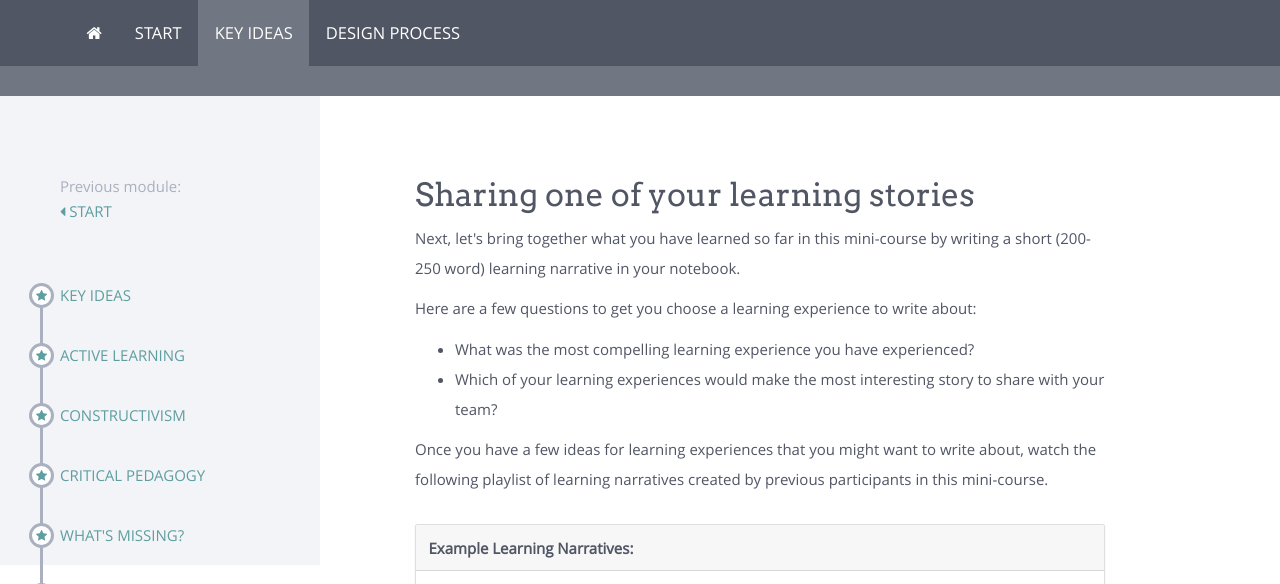
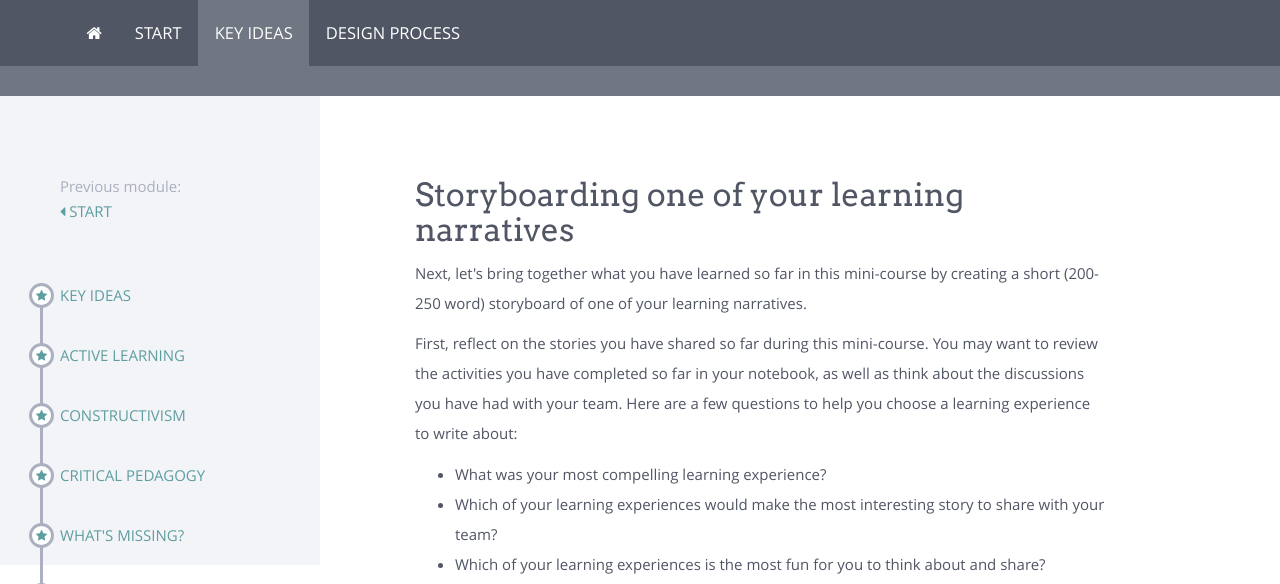
Before and after one commit to UCLALibrary/foundations, a Jekyll site: the page built from modules/key-ideas/_posts/2000-01-06-learning-narrative-draft.html, in a window 1280 px wide and 1400 px high. Shown: the top 584 px of the window. Built offline with Jekyll 4.4.1, drawn with Linux system fonts in a browser that asks for light colours; nearby versions of some CDN libraries; some of the changed text lies outside the part shown; grey boxes are pictures that could not be loaded.

Commit message:
Update 2000-01-06-learning-narrative-draft.html
changed to storyboarding

```diff
--- a/modules/key-ideas/_posts/2000-01-06-learning-narrative-draft.html
+++ b/modules/key-ideas/_posts/2000-01-06-learning-narrative-draft.html
@@ -1,18 +1,19 @@
 ---
-title: Your learning narrative
+title: Storyboarding
 ---
-<h2>Sharing one of your learning stories</h2>
+<h2>Storyboarding one of your learning narratives</h2>
 
-<p>Next, let's bring together what you have learned so far in this mini-course by writing a short (200-250 word) learning narrative in your notebook.</p>
+<p>Next, let's bring together what you have learned so far in this mini-course by creating a short (200-250 word) storyboard of one of your learning narratives.</p>
 
-<p>Here are a few questions to get you choose a learning experience to write about:</p>
+<p>First, reflect on the stories you have shared so far during this mini-course. You may want to review the activities you have completed so far in your notebook, as well as think about the discussions you have had with your team. Here are a few questions to help you choose a learning experience to write about:</p>
 
 <ul>
-    <li>What was the most compelling learning experience you have experienced?</li>
+    <li>What was your most compelling learning experience?</li>
     <li>Which of your learning experiences would make the most interesting story to share with your team?</li>
+    <li>Which of your learning experiences is the most fun for you to think about and share?</li>
 </ul>
 
-<p>Once you have a few ideas for learning experiences that you might want to write about, watch the following playlist of learning narratives created by previous participants in this mini-course. </p>
+<p>Once you have a few ideas for learning experiences that you might want to storyboard, watch the following playlist of learning narratives created by previous participants in this mini-course. </p>
 
 <div class="card my-5 shadow-sm">
     <div class="card-header">
@@ -30,24 +31,15 @@ title: Your learning narrative
     <span>{% include icon-notebook.html %}In your notebook:</span>
   </div>
   <div class="card-body">
-    <h3 class="card-title">Your Learning Narrative</h3>
-    <p class="card-text">In your notebook, write the first draft of your learning narrative.</p>
-    <!--
-    <ul>
-        <li>An optional list of steps</li>
-        <li>or questions</li>
-        <li>to work on.</li>
-    </ul>
-    -->
-    <!--
+    <h3 class="card-title">Storyboarding your learning narrative</h3>
+    <p class="card-text">In your notebook, create a simple storyboard by dividing each page into 4 boxes. In each box, draw a quick sketch of what the viewer will <em>see</em>. Underneath the sketch, write a transcript of what the viewer will <em>hear</em>. Take a look at the <a href="https://ucla.app.box.com/v/build-something-toolkit" target="_blank">Build Something Toolkit</a> for an example storyboard template.</p>
     <div class="card-footer">
         <h4>Tips</h4>
         <ul>
-            <li>Take note of how the learning narrative video examples were constructed. What was most effective or ineffective?</li>
-            <li>of helpful tips</li>
+            <li>Don't worry about drawing ability! Focus on making each scene rapidly with very basic drawings!</li>
+            <li>Try creating a new "scene" for every line in your story.</li>
         </ul>
     </div>
-    -->
   </div>
 </div>
 
@@ -57,22 +49,14 @@ title: Your learning narrative
     <span>{% include icon-team.html %}With your team:</span>
   </div>
   <div class="card-body">
-    <h3 class="card-title">Learning narrative sharing (and celebration)</h3>
-    <p class="card-text">As a team, share your learning narratives. Congratulate each other and share your thoughts on the following questions:</p>
+    <h3 class="card-title">Storyboard sharing (and celebration)</h3>
+    <p class="card-text">As a team, share your learning narrative storyboards. Congratulate each other and share your thoughts on the following questions:</p>
     <ul>
         <li>What did you like best about the story and why?</li>
         <li>What was the most pivotal or interesting moment in the story for you? Why?</li>
+        <li>Which scenes are you most excited about? Why?</li>
         <li>Which ideas about learning and teaching come through in the story for you?</li>
     </ul>
       <p>Plan a way to celebrate together with your team! You've just completed the "key ideas" part of this mini-course!</p>
-    <!--
-      <div class="card-footer">
-        <h4>Tips</h4>
-        <ul>
-            <li>An optional list</li>
-            <li>of helpful tips</li>
-        </ul>
-    </div>
-    -->
   </div>
 </div>
```
